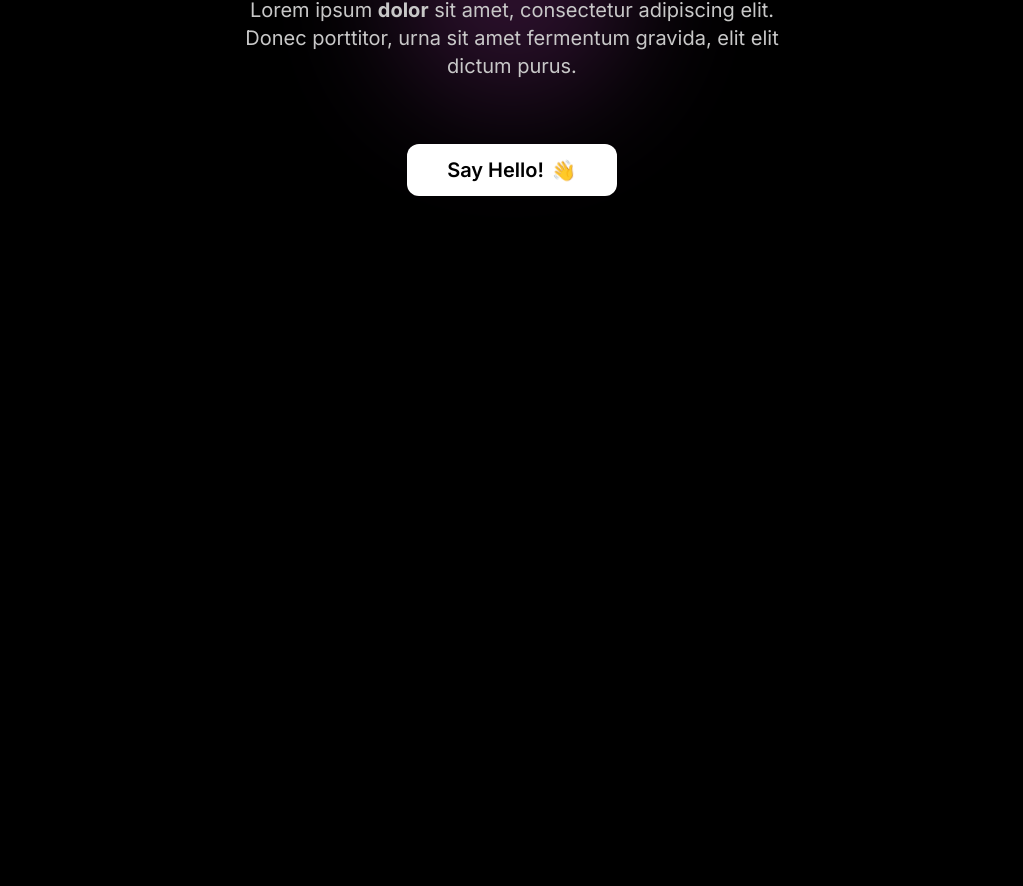
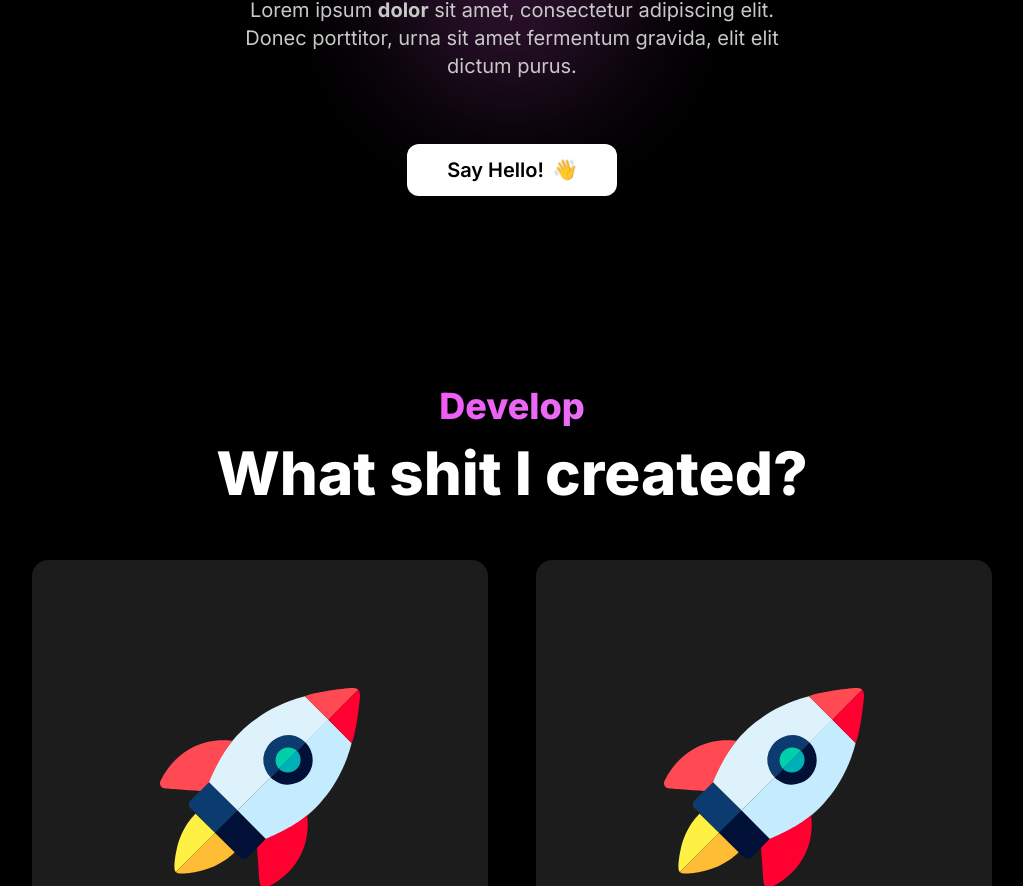
Before and after one commit to gonciuu/Portfolio, a Next.js app: page / in a window 1280 px wide. Shown: the part 414-1300 px from the top of the page, without its empty margins (128-1151 px from the left). Before the commit the page ends 800 px from the top, so only its background shows below. Built offline with nearby package versions, Linux system fonts and the light colour scheme.

Commit message:
Projects: make basic projects cards

```diff
--- a/src/app/page.tsx
+++ b/src/app/page.tsx
@@ -1,9 +1,11 @@
+import CreatedProjects from '@/components/CreatedProjects/CreatedProjects'
 import Header from '@/components/Header/Header'
 
 export default function HomePage() {
   return (
-    <div>
+    <div className="mx-auto max-w-6xl px-4">
       <Header />
+      <CreatedProjects />
     </div>
   )
 }
--- a/src/components/(common)/Button.tsx
+++ b/src/components/(common)/Button.tsx
@@ -1,4 +1,5 @@
 'use client'
+import Link from 'next/link'
 import { useMemo } from 'react'
 import { twMerge } from 'tailwind-merge'
 
@@ -6,19 +7,21 @@ type Props = {
   children: React.ReactNode
   type?: 'button' | 'submit' | 'reset'
   size?: 'sm' | 'md' | 'lg'
-  variant?: 'filled' | 'outlined'
+  variant?: 'filled' | 'outlined' | 'ghost'
   className?: string
   onClick?: () => void
+  url?: string
 }
 
-export default function Button({ children, type, className, onClick, variant, size }: Props) {
+export default function Button({ children, type, className, onClick, variant, size, url }: Props) {
   const commonClassName =
     'flex items-center justify-center transition duration-300 ease-in-out rounded-xl'
   const variantClassName = useMemo(() => {
     const variants = {
-      filled: 'bg-white text-black font-semibold hover:bg-opacity-80',
+      filled: 'bg-white text-black font-semibold hover:bg-opacity-70',
       outlined:
         'text-sweety-purple-300 border border-sweety-purple-300 hover:bg-sweety-purple-300 hover:text-white',
+      ghost: 'text-sweety-blue-600 hover:opacity-70 py-2 px-0',
     }
 
     const sizes = {
@@ -30,12 +33,18 @@ export default function Button({ children, type, className, onClick, variant, si
     const variantClass = variant ? variants[variant] : variants.filled
     const sizeClass = size ? sizes[size] : sizes.md
 
-    return twMerge(commonClassName, variantClass, className, sizeClass)
+    return twMerge(commonClassName, sizeClass, variantClass, className)
   }, [variant, className, size])
 
-  return (
-    <button className={variantClassName} type={type} onClick={onClick}>
-      {children}
-    </button>
-  )
+  const button = useMemo(() => {
+    const btn = (
+      <button className={variantClassName} type={type} onClick={onClick}>
+        {children}
+      </button>
+    )
+
+    return url ? <Link href={url}>{btn}</Link> : btn
+  }, [variantClassName, type, onClick, children, url])
+
+  return button
 }
--- /dev/null
+++ b/src/components/(common)/PinkText.tsx
@@ -0,0 +1,21 @@
+import { twMerge } from 'tailwind-merge'
+
+import type React from 'react'
+
+type Props = {
+  children: React.ReactNode
+  className?: string
+}
+
+export default function PinkText({ children, className }: Props) {
+  return (
+    <div
+      className={twMerge(
+        'inline-block bg-gradient-to-r from-sweety-pink-500 to-sweety-purple-300 bg-clip-text text-transparent text-center font-extrabold',
+        className
+      )}
+    >
+      {children}
+    </div>
+  )
+}
--- /dev/null
+++ b/src/components/(common)/Title.tsx
@@ -0,0 +1,18 @@
+import { twMerge } from 'tailwind-merge'
+
+import type React from 'react'
+
+type Props = {
+  children: React.ReactNode
+  className?: string
+}
+
+export default function Title({ children, className }: Props) {
+  return (
+    <h2
+      className={twMerge('text-center text-6xl font-extrabold leading-[1.3] text-white', className)}
+    >
+      {children}
+    </h2>
+  )
+}
--- /dev/null
+++ b/src/components/CreatedProjects/CreatedProjects.tsx
@@ -0,0 +1,47 @@
+import PinkText from '../(common)/PinkText'
+import Title from '../(common)/Title'
+
+import ProjectCard from './ProjectCard'
+
+export default function CreatedProjects() {
+  return (
+    <section className="mx-auto max-w-4xl">
+      <PinkText className="block text-4xl">Develop</PinkText>
+      <Title className="mt-2">What shit I created?</Title>
+      <div className="mt-12 grid grid-cols-2 gap-12">
+        <ProjectCard
+          description={
+            'Lorem ipsum dolor sit amet, consectetur adipiscing elit. Sed eu feugiat ipsum. Curabitur vel porttitor sapien.'
+          }
+          image={'/rocket.svg'}
+          link={'https://github.com'}
+          title={'ScanningWorld App'}
+        />
+        <ProjectCard
+          description={
+            'Lorem ipsum dolor sit amet, consectetur adipiscing elit. Sed eu feugiat ipsum. Curabitur vel porttitor sapien.'
+          }
+          image={'/rocket.svg'}
+          link={'https://github.com'}
+          title={'ScanningWorld App'}
+        />
+        <ProjectCard
+          description={
+            'Lorem ipsum dolor sit amet, consectetur adipiscing elit. Sed eu feugiat ipsum. Curabitur vel porttitor sapien.'
+          }
+          image={'/rocket.svg'}
+          link={'https://github.com'}
+          title={'ScanningWorld App'}
+        />
+        <ProjectCard
+          description={
+            'Lorem ipsum dolor sit amet, consectetur adipiscing elit. Sed eu feugiat ipsum. Curabitur vel porttitor sapien.'
+          }
+          image={'/rocket.svg'}
+          link={'https://github.com'}
+          title={'ScanningWorld App'}
+        />
+      </div>
+    </section>
+  )
+}
--- /dev/null
+++ b/src/components/CreatedProjects/ProjectCard.tsx
@@ -0,0 +1,46 @@
+import Image from 'next/image'
+
+import Button from '../(common)/Button'
+import Flex from '../(common)/Flex'
+
+type Props = {
+  title: string
+  description: string
+  image: string
+  link: string
+}
+
+export default function ProjectCard({ description, image, link, title }: Props) {
+  return (
+    <article>
+      <Flex className="aspect-square flex-col rounded-2xl bg-sweety-gray-900 ">
+        <Image alt="img" className="mt-32 block" height={200} src={image} width={200} />
+      </Flex>
+      <div className="mt-8">
+        <h3 className="text-3xl font-bold text-white">{title}</h3>
+        <p className="mt-4 text-xl text-gray-200">{description}</p>
+      </div>
+      <Button className="group mt-3" url={link} variant="ghost">
+        <Flex className="group-hover:space-x-1">
+          <div>Check this out </div>
+          <svg
+            className="duration-200"
+            fill="none"
+            height={28}
+            viewBox="0 0 24 24"
+            width={28}
+            xmlns="http://www.w3.org/2000/svg"
+          >
+            <path
+              d="m10 7 5 5-5 5"
+              stroke="currentColor"
+              strokeLinecap="round"
+              strokeLinejoin="round"
+              strokeWidth="2"
+            />
+          </svg>
+        </Flex>
+      </Button>
+    </article>
+  )
+}
--- a/src/components/Header/Header.tsx
+++ b/src/components/Header/Header.tsx
@@ -1,5 +1,6 @@
 import Button from '../(common)/Button'
 import Flex from '../(common)/Flex'
+import PinkText from '../(common)/PinkText'
 
 export default function Header() {
   return (
@@ -8,10 +9,7 @@ export default function Header() {
         <div className="h-60 w-60 rounded-full bg-gradient-radial from-sweety-pink-500 to-sweety-purple-300 " />
       </div>
       <h1 className="text-center text-7xl font-extrabold leading-[1.3]">
-        Nothing will{' '}
-        <span className="bg-gradient-to-r from-sweety-pink-500 to-sweety-purple-300 bg-clip-text text-transparent">
-          work
-        </span>
+        Nothing will <PinkText>work</PinkText>
         <br />
         unless you do.
       </h1>
@@ -21,7 +19,7 @@ export default function Header() {
       </h5>
       <Button className="group mt-16 duration-200">
         <Flex>
-          <span className="mr-2">Say Hello! </span>
+          <span className="mr-2">Say Hello!</span>
           <span className="inline-block origin-[70%_70%] animate-wave">👋</span>
         </Flex>
       </Button>
--- a/tailwind.config.js
+++ b/tailwind.config.js
@@ -9,6 +9,9 @@ module.exports = {
   ],
   theme: {
     extend: {
+      maxWidth: {
+        '4xl': '60rem',
+      },
       backgroundImage: {
         'gradient-radial': 'radial-gradient(var(--tw-gradient-stops))',
       },
@@ -49,6 +52,18 @@ module.exports = {
           800: '#383838',
           900: '#1c1c1c',
         },
+        'sweety-blue': {
+          50: '#edf8ff',
+          100: '#d7efff',
+          200: '#b9e4ff',
+          300: '#88d4ff',
+          400: '#50bbff',
+          500: '#289bff',
+          600: '#1b82ff',
+          700: '#0a64eb',
+          800: '#0f50be',
+          900: '#134795',
+        },
       },
     },
     keyframes: {
```
